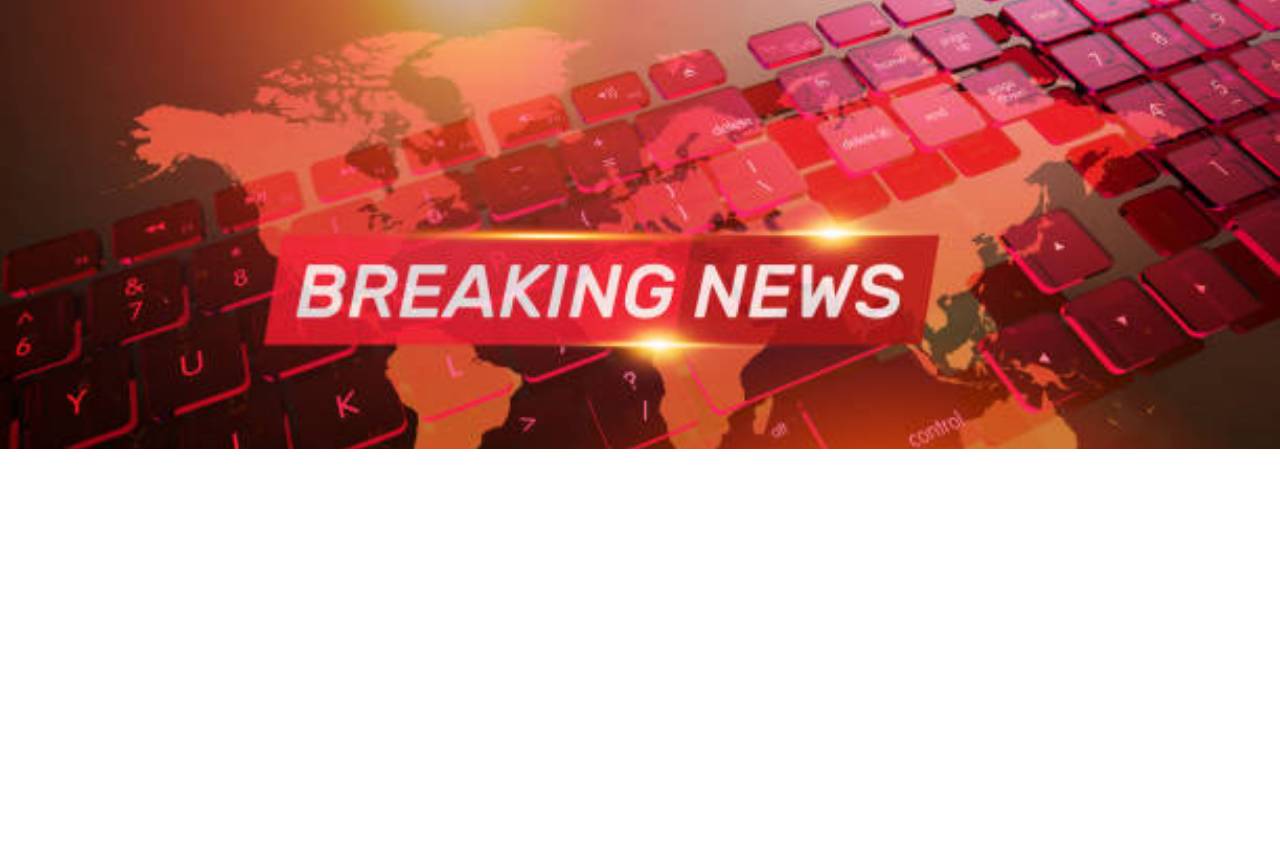
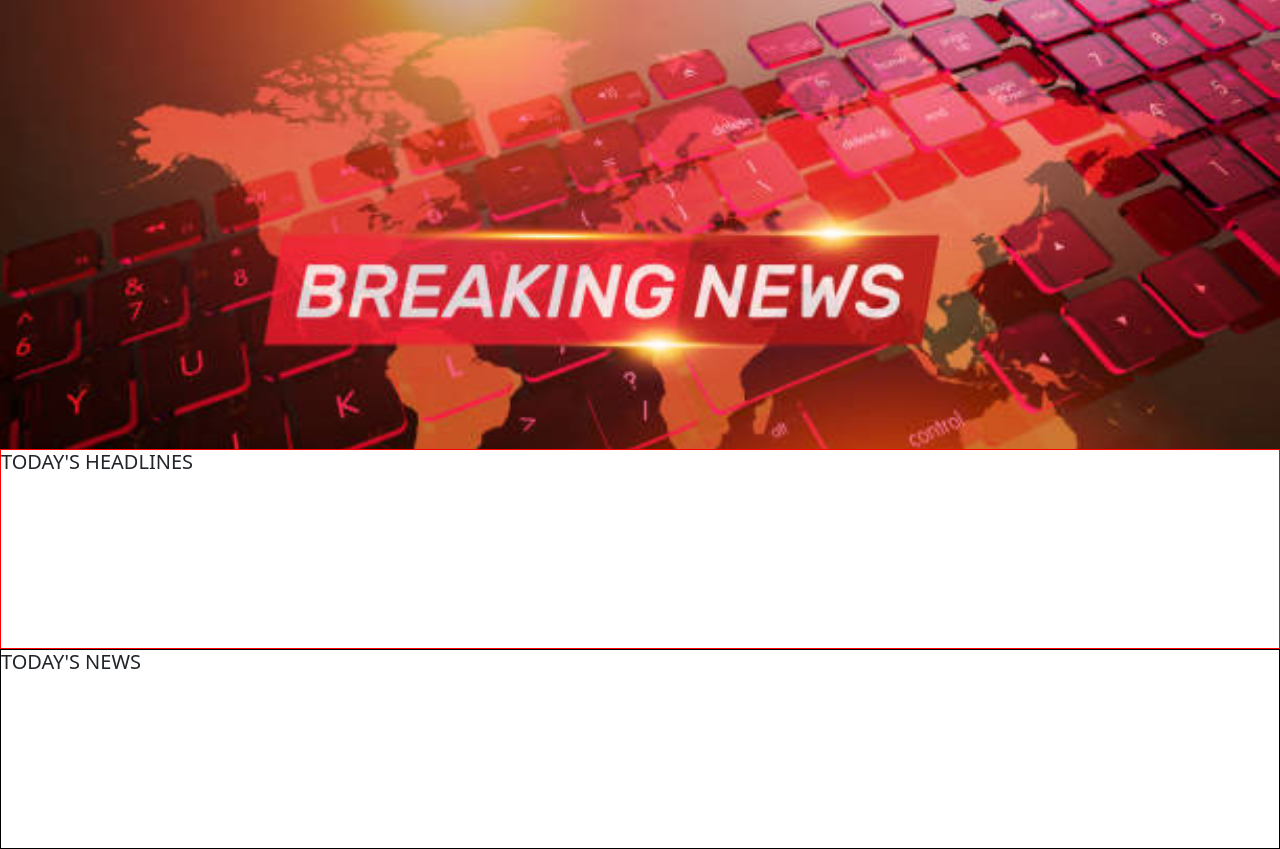
Before and after one commit to Collins07/NewsAPI, a Flask app: page / in a window 1280 px wide. Shown: the part 101-950 px from the top of the page. Before the commit the page ends 550 px from the top, so only its background shows below. Run offline with Flask 2, Linux system fonts and the light colour scheme.

Commit message:
installed newsapi

```diff
--- a/static/style.css
+++ b/static/style.css
@@ -28,3 +28,11 @@ li:hover{
     margin-top: 5px;
     color: brown;
 }
+.head1{
+    border: 1px solid red;
+    height: 200px;
+}
+.head2{
+    border: 1px solid black;
+    height: 200px;
+}
--- a/templates/index.html
+++ b/templates/index.html
@@ -24,6 +24,17 @@
             <div id="col2" class="col-12"></div>
         </div>
     </div>
+
+
+
+    <div class="head1">
+        <h5>TODAY'S HEADLINES</h5>
+    </div>
+    <div class="head2">
+        <h5>TODAY'S NEWS</h5>
+    </div>
+
+
     <script src="https://cdn.jsdelivr.net/npm/bootstrap@5.0.2/dist/js/bootstrap.bundle.min.js" integrity="sha384-MrcW6ZMFYlzcLA8Nl+NtUVF0sA7MsXsP1UyJoMp4YLEuNSfAP+JcXn/tWtIaxVXM" crossorigin="anonymous"></script>
 </body>
 </html>
```
Also changed, not shown: 1 other file.
